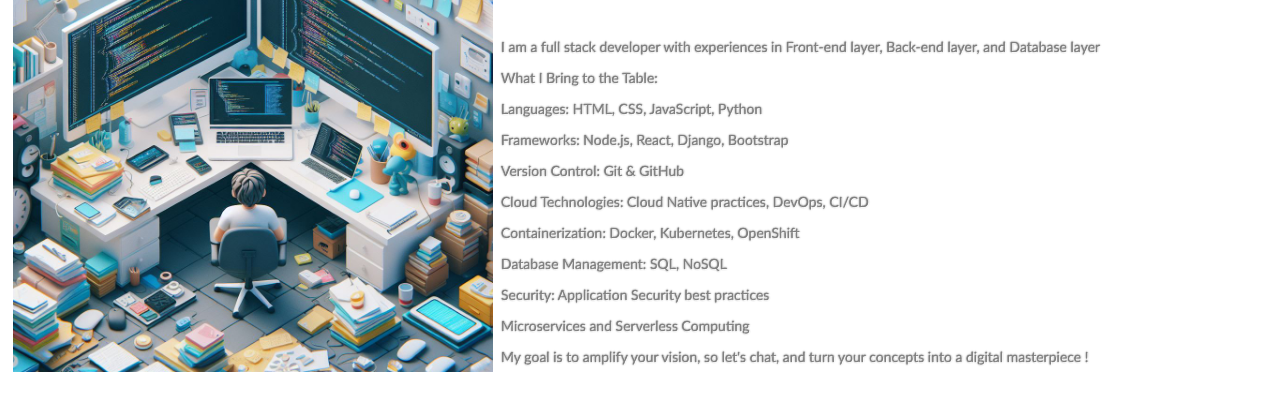
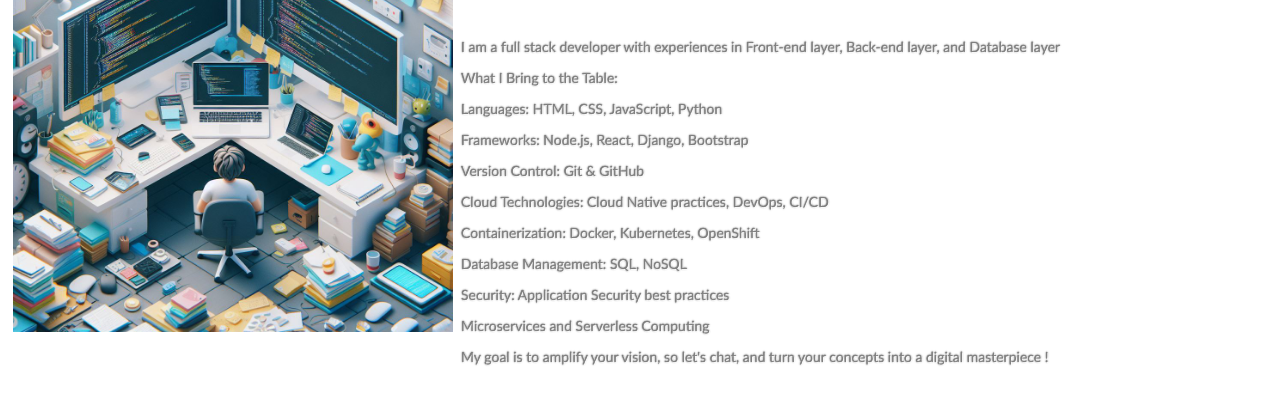
Before and after one commit to Jean-Joooo/Full-Stack-Portofolio-Project-htmlcssjs-Coursera-IBM, a plain HTML site: page index.html in a window 1280 px wide. Shown: the part 253-666 px from the top of the page. Drawn offline with Linux system fonts and the light colour scheme; a script that the page names is missing.

Commit message:
Update style.css

```diff
--- a/style.css
+++ b/style.css
@@ -117,10 +117,10 @@ h2 {
 }
 
 .profile_image {
-  width: 480px;
-  height: fit-content;
-  vertical-align: middle;
-  margin: 5px;
+    width: 440px;
+    height: auto;
+    vertical-align: middle;
+    margin: 5px;
 }
 
 /* Skills */
```
